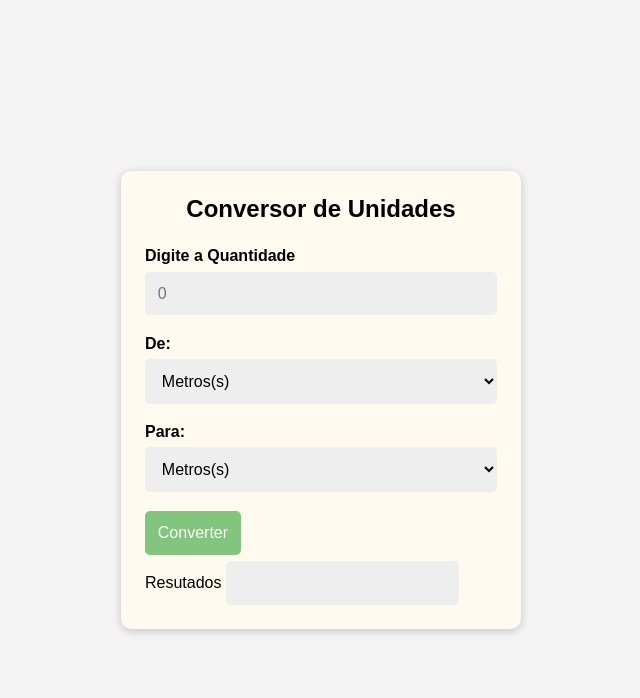
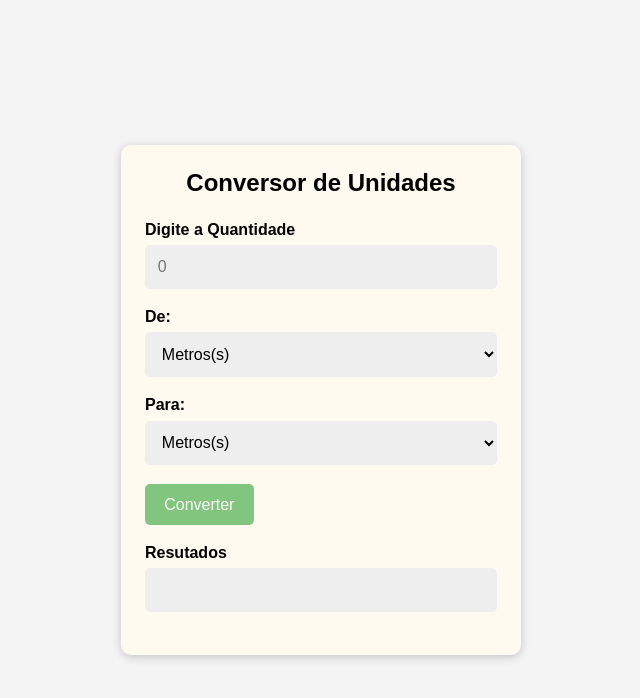
Before and after one commit to hugobrambati/Projeto_20_dias_JS-, a plain HTML site: page 1_conversor _de_medidas/index.html in a window 1280 px wide. Shown: the whole page, without its empty margins (319-959 px from the left). Drawn offline with Linux system fonts and the light colour scheme.

Commit message:
finalizado o CSS

```diff
--- a/1_conversor _de_medidas/estilo.css
+++ b/1_conversor _de_medidas/estilo.css
@@ -30,14 +30,16 @@ h1 {
   text-align: center; /*aliando texto ao centro*/
 }
 
-.input-group {
+.input-group,
+.out-group {
   /*estilização dos class inputs geral*/
   display: flex; /* para poder manipular o elemento */
   flex-direction: column; /*para ficar um input em baixo do outro*/
   margin-bottom: 1.2rem; /*define a area na parte inferior do elemento para o proximo elemento*/
 }
 
-.input-group label {
+.input-group label,
+.out-group label {
   /*estilização das label das class inputs-groups */
   margin-bottom: 0.4rem; /*define a area na parte inferior do elemento para o proximo elemento*/
   font-weight: bold; /* colocar o texto da label em negrito*/
@@ -62,8 +64,21 @@ button {
   cursor: pointer; /* para qndo passar o cursor em cima do mouse ele mudar de aparencia*/
   font-size: 1rem; /*tamanho da fonte*/
   padding: 0.7rem 1.2rem; /* espacamento do elemento em cima e em baixo .7 e laterais 1.2*/
-  margin-bottom: 0.4rem; /*define a area na parte inferior do elemento para o proximo elemento*/
-  padding: 0.8rem;
   opacity: 0.7; /*opacidade na cor  do botão*/
-  transition: 0.4;
+  transition: 0.4s;
 }
+
+button:hover {
+  opacity: 1;
+}
+
+.out-group {
+  margin-top: 1.2rem;
+}
+
+.menssage {
+  font-size: 0.8rem;
+  color: #4caf50;
+  margin-top: 0.7rem;
+  text-align: center;
+}
```
